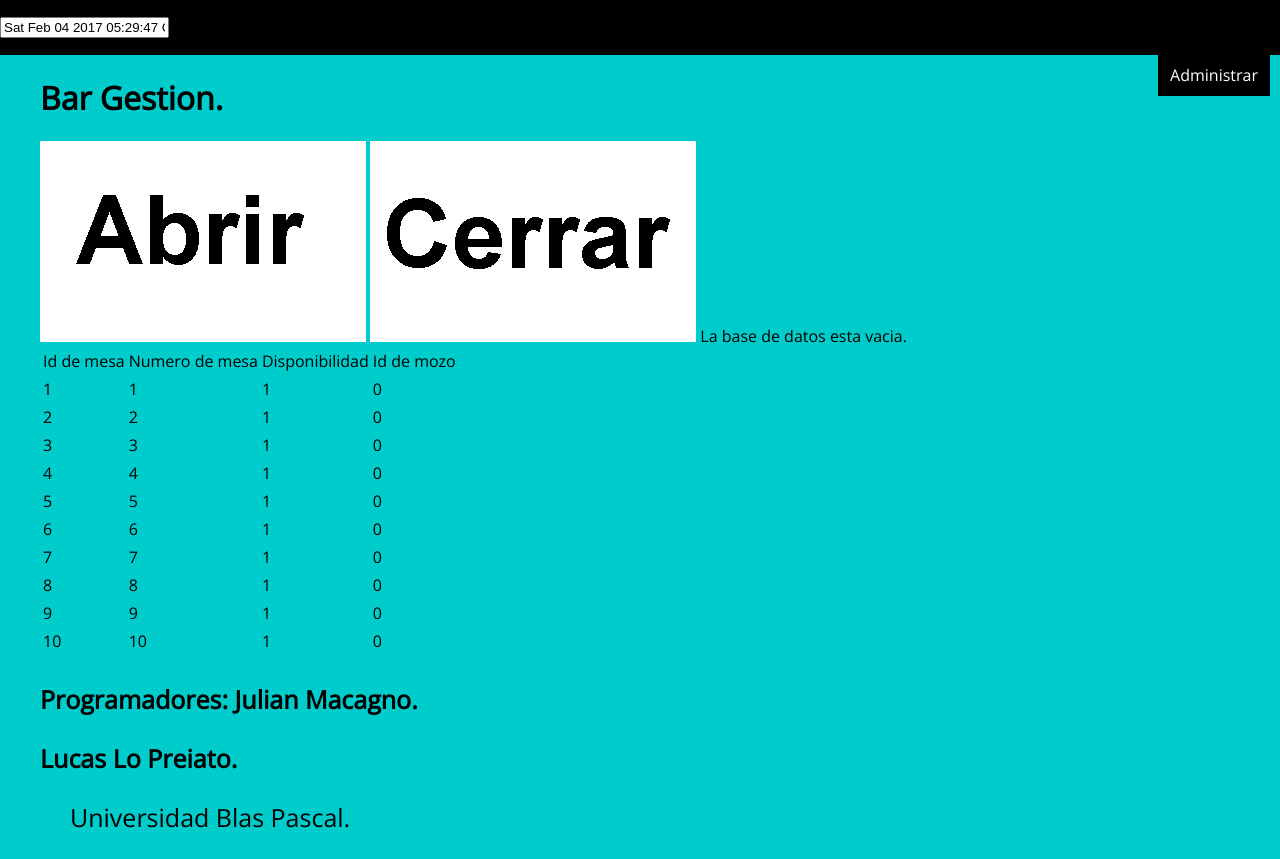
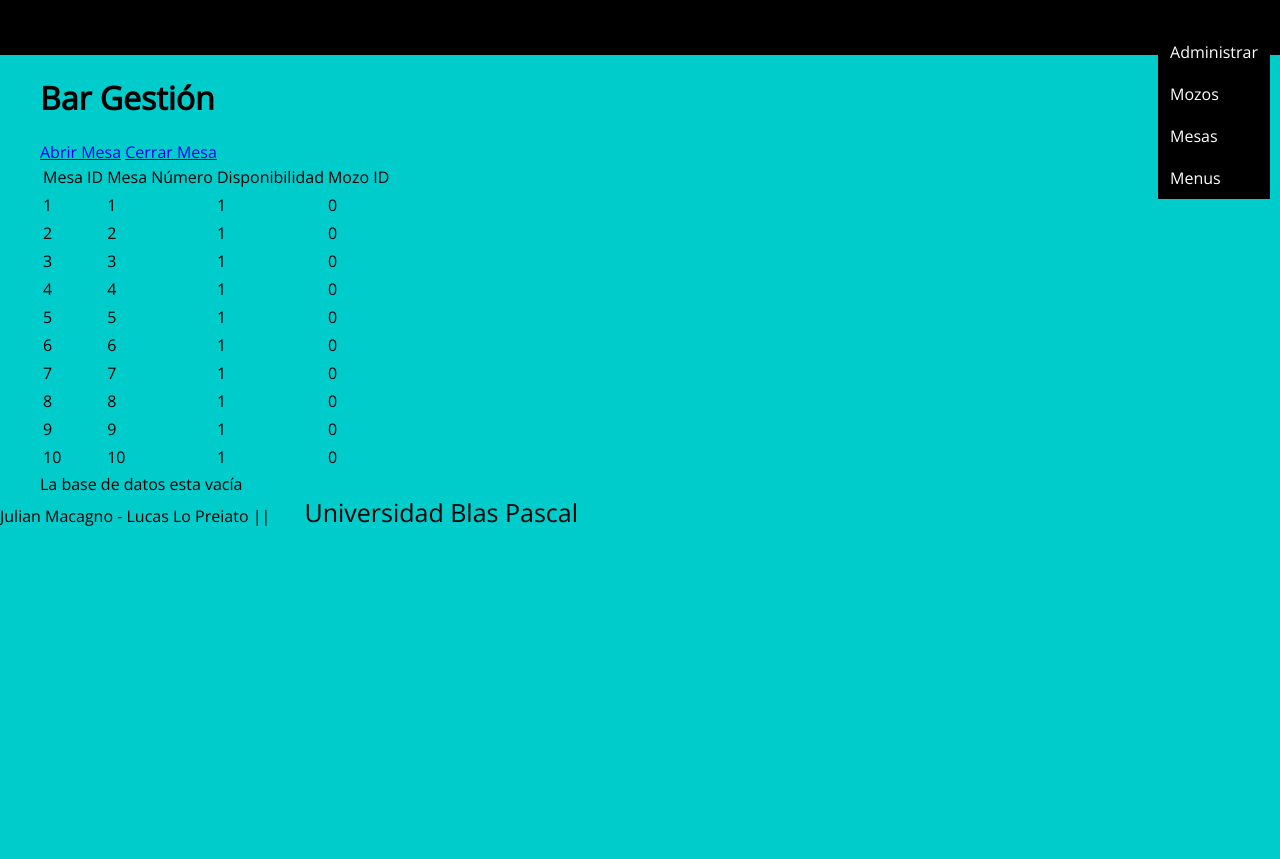
Before and after one commit to julianmacagno/Bar-Gestion, a PHP site: page / in a window 1280 px wide. After the commit the page ends 526 px from the top, so only its background shows below. Run offline with PHP 8.4, Linux system fonts and the light colour scheme; data comes from the database, SQL or seed files in the repository.

Commit message:
index php y html modificado

```diff
--- a/index.php
+++ b/index.php
@@ -1,54 +1,54 @@
 <!DOCTYPE html>
-<html lang="es">
+<html>
 <head>
 	<meta charset="UTF-8">
 	<link href="index.css" rel="stylesheet" type="text/css">
 	<title> Bar Gestion </title>
-</head>
 
-<!-- Funcion que muestra la hora usando javascript -->
-<SCRIPT LANGUAGE="JavaScript">
 
+	<!-- Funcion que muestra la hora usando javascript -->
+	<SCRIPT LANGUAGE="JavaScript">
 	function TimeOutfunc() {
-
 	timeout = window.setTimeout("TimeOutfunc()", 1000);
 	var today = new Date();
 	document.forms[0].elements[0].value = today.toString();
 	}
-
-</SCRIPT>
-
-<body ONLOAD="timeout = setTimeout('TimeOutfunc();',1000);">
+	</SCRIPT>
 
 	<nav>
 
 		<!-- este formulario es la hora-->
-		<form>
-			<span id="hora"> <input TYPE="text" NAME="disp" VALUE="" SIZE="18"> </span>
-		</form>
+		 <!-- <form class="reloj" ONLOAD="timeout = setTimeout('TimeOutfunc();',1000);">
+			<div id="hora"> <input TYPE="text" NAME="disp" VALUE="" SIZE="18"> </div>
+		</form> -->
 
 		<!-- Este es el boton desplegable. -->
 		<div id="header">
 			<ul class="nav">
-				<li><a href="">Administrar</a>
 					<ul>
+						<li><a class= "nav-comun">Administrar</a></li>
+						<div class= "nav-especial">
 						<li><a href="mozos.php">Mozos</a></li>
 						<li><a href="mesas.php">Mesas</a></li>
 						<li><a href="menus.php">Menus</a></li>
+						</div>
 					</ul>
-				<li>
 			</ul>
 		</div>
 	</nav>
+</head>
 
-
-
+<body>
 	<div class="content">
-		<h1> Bar Gestion. </h1>
+		<h1>Bar Gestión</h1>
 
 		<!-- Dos imagenes "linkeadas" para abrir y cerrar una mesa -->
-		<a href="abrir.php"><img src="abrir.png" border="0"></a>
-		<a href="cerrar.php"><img src="cerrar.png" border="0"></a>
+		<!--<a href="abrir.php"><img src="abrir.png" border="0"></a>
+		<a href="cerrar.php"><img src="cerrar.png" border="0"></a>-->
+		<div class="botones">
+		<a class="boton1" href="abrir.php">Abrir Mesa</a>
+		<a class="boton2" href="cerrar.php">Cerrar Mesa</a>
+		</div>
 
 		<?php
 			include 'connect.php';
@@ -56,7 +56,6 @@
 			// consultas sql para las dos mesas, si estan disponibles o no
 			$sql1 = " SELECT * FROM `mesas` WHERE `mesas_disponible` = 1 ";
 			$sql2 = " SELECT * FROM `mesas` WHERE `mesas_disponible` = 0 ";
-
 			//metemos las consultas en un vector para ahorrar codigo
 			$consulta = array ($sql1 , $sql2);
 
@@ -64,46 +63,42 @@
 			for($i=0; $i<2;$i++)
 			{
 				$rs=$bdmotor->query($consulta[$i]);
-
 				if($cant=mysqli_num_rows($rs))
 				{
 					//dibujamos la tabla
-					echo "<div style=\"width:50%; float:left;\"> <table>
-					<tr>
-			 			<td> Id de mesa </td>
-			 		 	<td> Numero de mesa </td>
+					echo "<div> <table>
+					<tr class='titulos-tabla'>
+			 			<td> Mesa ID </td>
+			 		 	<td> Mesa Número </td>
 			 		 	<td> Disponibilidad </td>
-			 		 	<td> Id de mozo </td>
+			 		 	<td> Mozo ID </td>
 			 		<tr>";
 
 					//con sus respectivos datos
 					while ($row = $rs->fetch_array(MYSQLI_ASSOC))
 				 	{
 				 		echo
-				 		"<tr>
-				 			<td>".$row["mesas_id"]."</td>
-				 		 	<td>".$row["mesas_numero"]."</td>
-				 		 	<td>".$row["mesas_disponible"]."</td>
-				 		 	<td>".$row["mesas_id_mozo"]."</td>
+				 		"<tr class='tabla'>
+				 			<td class='c1'>".$row["mesas_id"]."</td>
+				 		 	<td class='c2'>".$row["mesas_numero"]."</td>
+				 		 	<td class= 'c3'>".$row["mesas_disponible"]."</td>
+				 		 	<td class='c4'>".$row["mesas_id_mozo"]."</td>
 				 		 <tr>";
 				 	}
-
 				 	echo "</table> </div> ";
 				}
-
 				else
 				{
-					echo "La base de datos esta vacia.";
+					echo "<a class='aux'>La base de datos esta vacía</a>";
 				}
 			}
 
-
 		?>
-
-		<footer style="width:100%; float:left;">
-			<p id="info1">Programadores: Julian Macagno.</p>
-			<p id="info2">Lucas Lo Preiato.</p>
-			<p id="universidad">Universidad Blas Pascal. </p>
-		</footer>
 	</div>
 </body>
+
+		<footer>
+			<p1 id="alumnos">Julian Macagno - Lucas Lo Preiato </p1>
+			<p2 id="separador"> || </p2>
+			<p3 id="universidad">Universidad Blas Pascal </p3>
+		</footer>
```
